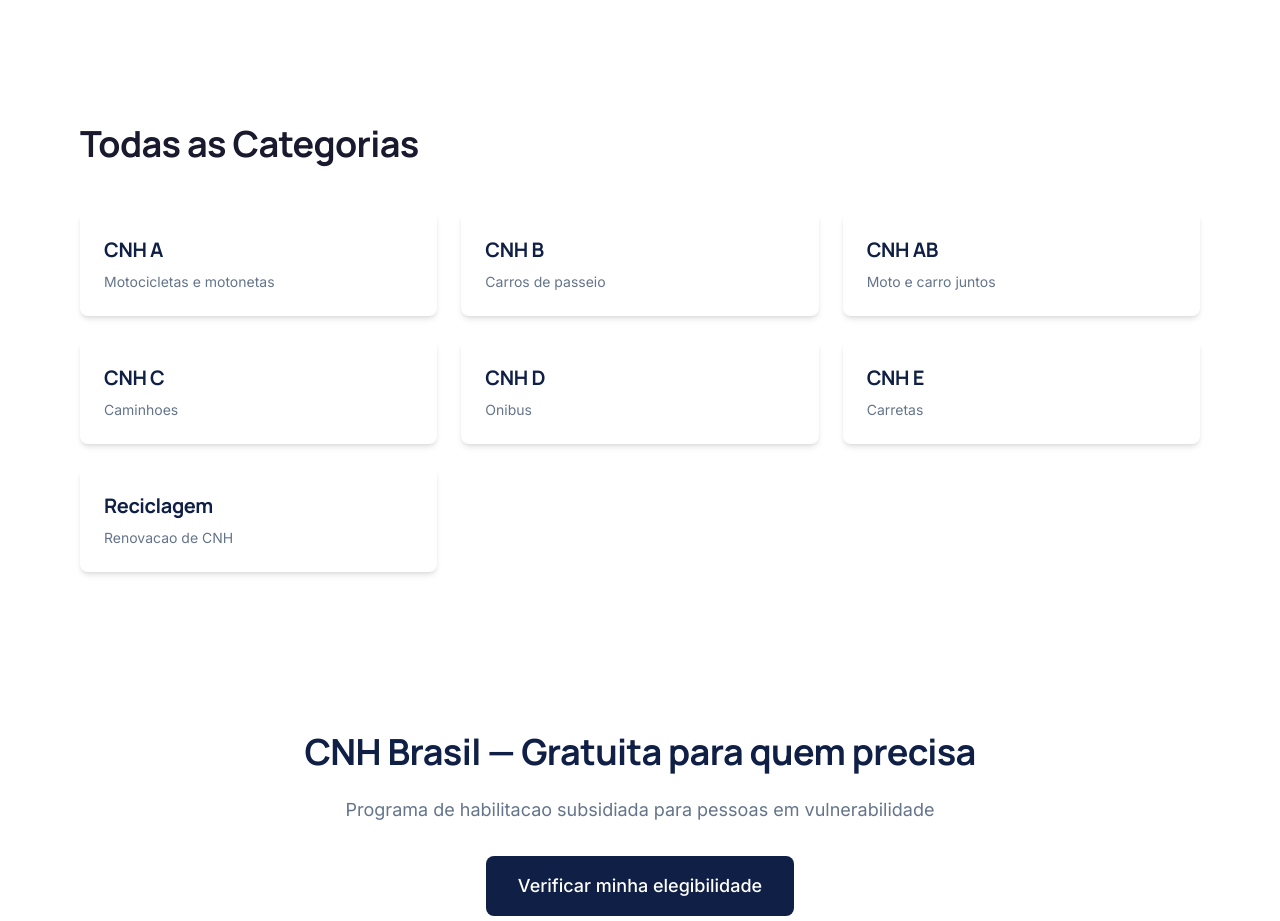
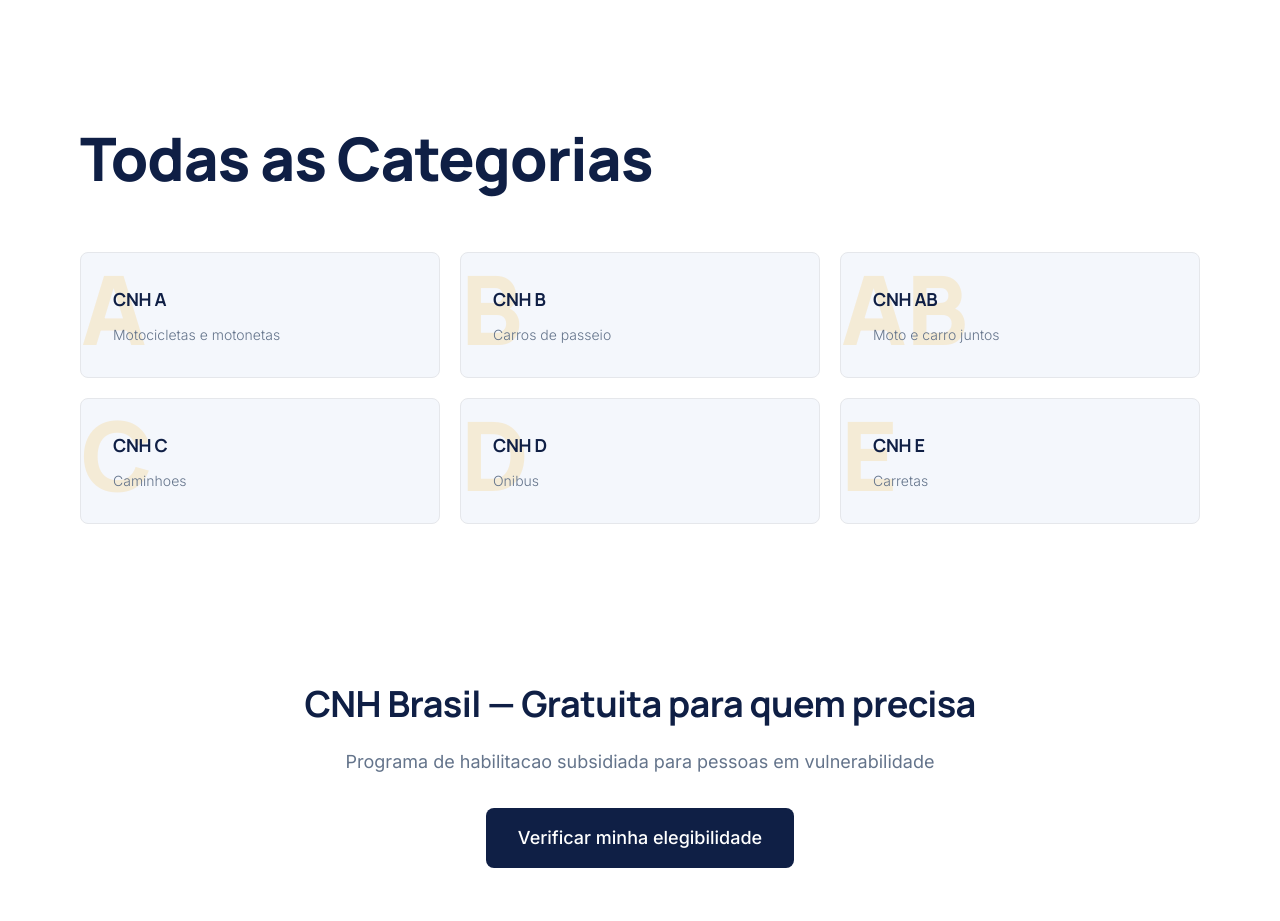
Before and after one commit to j7softwarehouse/caluar-auto-escola, a React (Vite) app: page / in a window 1280 px wide. Shown: the part 3020-3941 px from the top of the page. Built offline with nearby package versions, Linux system fonts and the light colour scheme; the HTML template or start-up script is replaced by a standard one.

Commit message:
refine: ETAPA 7 adicionar hover effects e detalhes visuais
- Dores cards: adicionado hover shadow e translateY(-4px)
- Services: reformulado com número grande de categoria em fundo
- Adicionada linha orange que aparece no hover (scaleX animation)
- Melhorado spacing e border colors

```diff
--- a/src/components/sections/Dores.tsx
+++ b/src/components/sections/Dores.tsx
@@ -28,7 +28,7 @@ export default function Dores() {
           {dores.map((dor, idx) => (
             <div
               key={idx}
-              className="bg-white border-l-4 border-accent rounded-lg p-6 fade-in"
+              className="bg-white border border-border border-l-4 border-l-accent rounded-lg p-6 fade-in transition-all duration-300 hover:shadow-lg hover:-translate-y-1 hover:border-accent/25"
             >
               <p className="font-inter font-500 text-tx text-base">
                 {dor.title}
--- a/src/components/sections/Services.tsx
+++ b/src/components/sections/Services.tsx
@@ -1,26 +1,46 @@
-import Card from '../ui/Card'
-
 const services = [
-  { title: 'CNH A', desc: 'Motocicletas e motonetas' },
-  { title: 'CNH B', desc: 'Carros de passeio' },
-  { title: 'CNH AB', desc: 'Moto e carro juntos' },
-  { title: 'CNH C', desc: 'Caminhoes' },
-  { title: 'CNH D', desc: 'Onibus' },
-  { title: 'CNH E', desc: 'Carretas' },
-  { title: 'Reciclagem', desc: 'Renovacao de CNH' },
+  { num: 'A', title: 'CNH A', desc: 'Motocicletas e motonetas' },
+  { num: 'B', title: 'CNH B', desc: 'Carros de passeio' },
+  { num: 'AB', title: 'CNH AB', desc: 'Moto e carro juntos' },
+  { num: 'C', title: 'CNH C', desc: 'Caminhoes' },
+  { num: 'D', title: 'CNH D', desc: 'Onibus' },
+  { num: 'E', title: 'CNH E', desc: 'Carretas' },
 ]
 
 export default function Services() {
   return (
     <section id="servicos" className="bg-white py-20">
       <div className="max-w-6xl mx-auto px-4">
-        <h2 className="text-4xl font-manrope font-700 mb-12">Todas as Categorias</h2>
-        <div className="grid md:grid-cols-3 gap-6">
+        <div className="mb-16">
+          <h2 className="text-5xl md:text-6xl font-manrope font-800 text-primary mb-6 leading-tight">
+            Todas as Categorias
+          </h2>
+        </div>
+
+        <div className="grid md:grid-cols-3 gap-5">
           {services.map((srv, idx) => (
-            <Card key={idx}>
-              <h3 className="text-xl font-manrope font-700 text-primary mb-2">{srv.title}</h3>
-              <p className="text-tx-muted text-sm">{srv.desc}</p>
-            </Card>
+            <div
+              key={idx}
+              className="bg-light border border-border rounded-lg p-8 relative overflow-hidden transition-all duration-300 hover:bg-white hover:shadow-lg hover:-translate-y-1 hover:border-accent/20 group"
+            >
+              {/* Large category number in background */}
+              <div className="absolute top-0 left-0 right-0 text-8xl font-manrope font-800 text-accent/15 leading-none pointer-events-none translate-y-2">
+                {srv.num}
+              </div>
+
+              {/* Top orange line on hover */}
+              <div className="absolute top-0 left-0 right-0 h-0.5 bg-accent origin-left scale-x-0 group-hover:scale-x-100 transition-transform duration-400" />
+
+              {/* Content */}
+              <div className="relative z-10">
+                <h3 className="text-lg font-manrope font-700 text-primary mb-3">
+                  {srv.title}
+                </h3>
+                <p className="text-sm text-tx-muted font-inter font-300">
+                  {srv.desc}
+                </p>
+              </div>
+            </div>
           ))}
         </div>
       </div>
```
Also changed, not shown: 1 other file (tests, documents, lock files or other folders).
